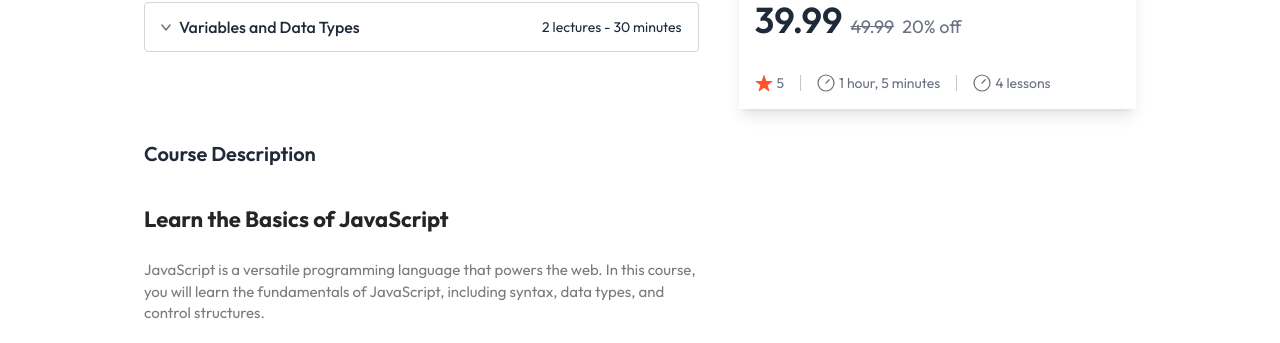
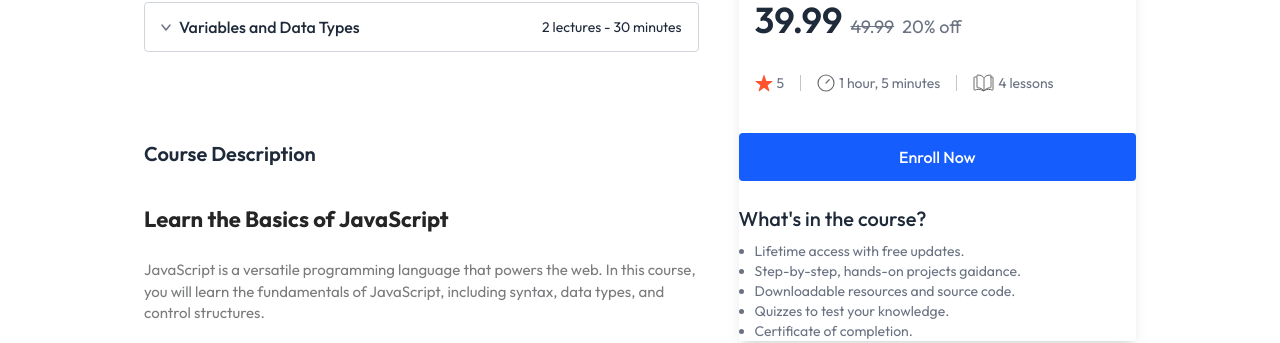
Before and after one commit to mohamad-abdelkhalek/ElevateX, a React (Vite) app in the folder client/: page /course/605c72efb3f1c2b1f8e4e1a1 in a window 1280 px wide. Shown: the part 449-792 px from the top of the page. Built offline with nearby package versions, Linux system fonts and the light colour scheme; no server answers.

Commit message:
Client: Updated course enrollment details

```diff
--- a/client/src/pages/student/CourseDetails.jsx
+++ b/client/src/pages/student/CourseDetails.jsx
@@ -9,6 +9,7 @@ const CourseDetails = () => {
   const { id } = useParams();
 
   const [openSections, setOpenSections] = useState({});
+  const [isAlreadyEnrolled, setIsAlreadyEnrolled] = useState(false);
 
   const {
     allCourses,
@@ -245,9 +246,29 @@ const CourseDetails = () => {
             <div className="h-4 w-px bg-gray-500/40"></div>
 
             <div className="flex items-center gap-1">
-              <img src={assets.time_clock_icon} alt="Clock icon" />
+              <img src={assets.lesson_icon} alt="Clock icon" />
               <p>{calculateNoOfLectures(courseData)} lessons</p>
             </div>
+          </div>
+
+          <button
+            className="md:mt-6 mt-4 w-full py-3 rounded bg-blue-600
+          text-white font-medium"
+          >
+            {isAlreadyEnrolled ? "Already Enrolled" : "Enroll Now"}
+          </button>
+
+          <div className="pt-6">
+            <p className="md:text-xl text-lg font-medium text-gray-800">
+              What's in the course?
+            </p>
+            <ul className="ml-4 pt-2 text-sm md:text-default list-disc text-gray-500">
+              <li>Lifetime access with free updates.</li>
+              <li>Step-by-step, hands-on projects gaidance.</li>
+              <li>Downloadable resources and source code.</li>
+              <li>Quizzes to test your knowledge.</li>
+              <li>Certificate of completion.</li>
+            </ul>
           </div>
         </div>
       </div>
```
